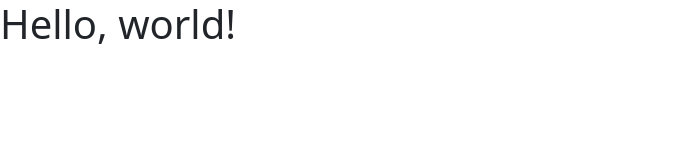
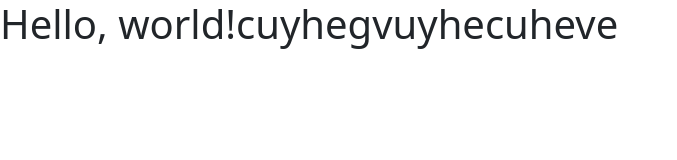
Before and after one commit to mabdullah17/zammen-clone, a plain HTML site: page index.html in a window 1280 px wide. Shown: the whole page, without its empty margins (0-677 px from the left). Drawn offline with nearby package versions, Linux system fonts and the light colour scheme.

Commit message:
added some words

```diff
--- a/index.html
+++ b/index.html
@@ -8,7 +8,7 @@
     <title>Hello, world!</title>
   </head>
   <body>
-    <h1>Hello, world!</h1>
+    <h1>Hello, world!cuyhegvuyhecuheve</h1>
 
     <script src="https://cdn.jsdelivr.net/npm/bootstrap@5.1.3/dist/js/bootstrap.bundle.min.js" integrity="sha384-ka7Sk0Gln4gmtz2MlQnikT1wXgYsOg+OMhuP+IlRH9sENBO0LRn5q+8nbTov4+1p" crossorigin="anonymous"></script>
   </body>
```
